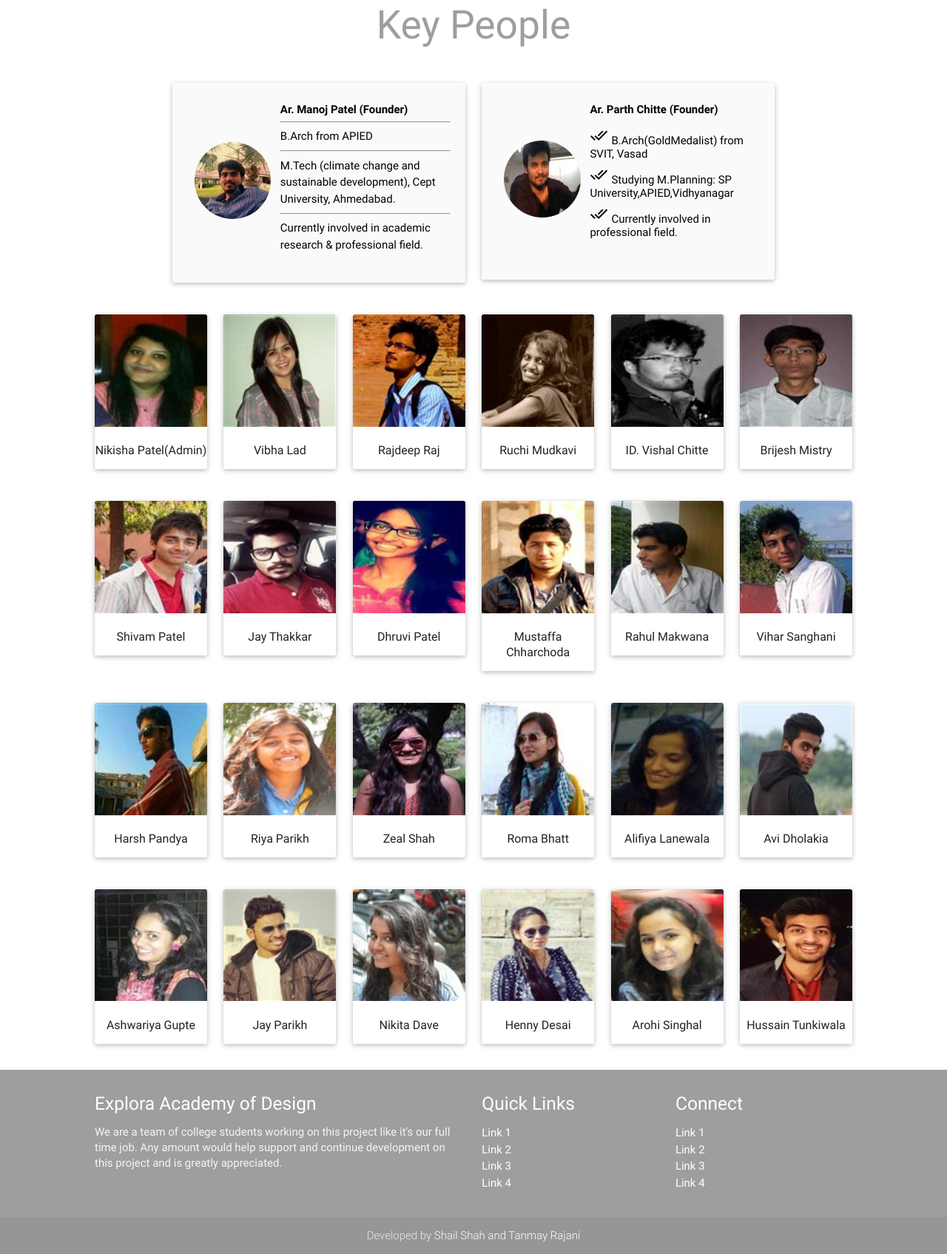
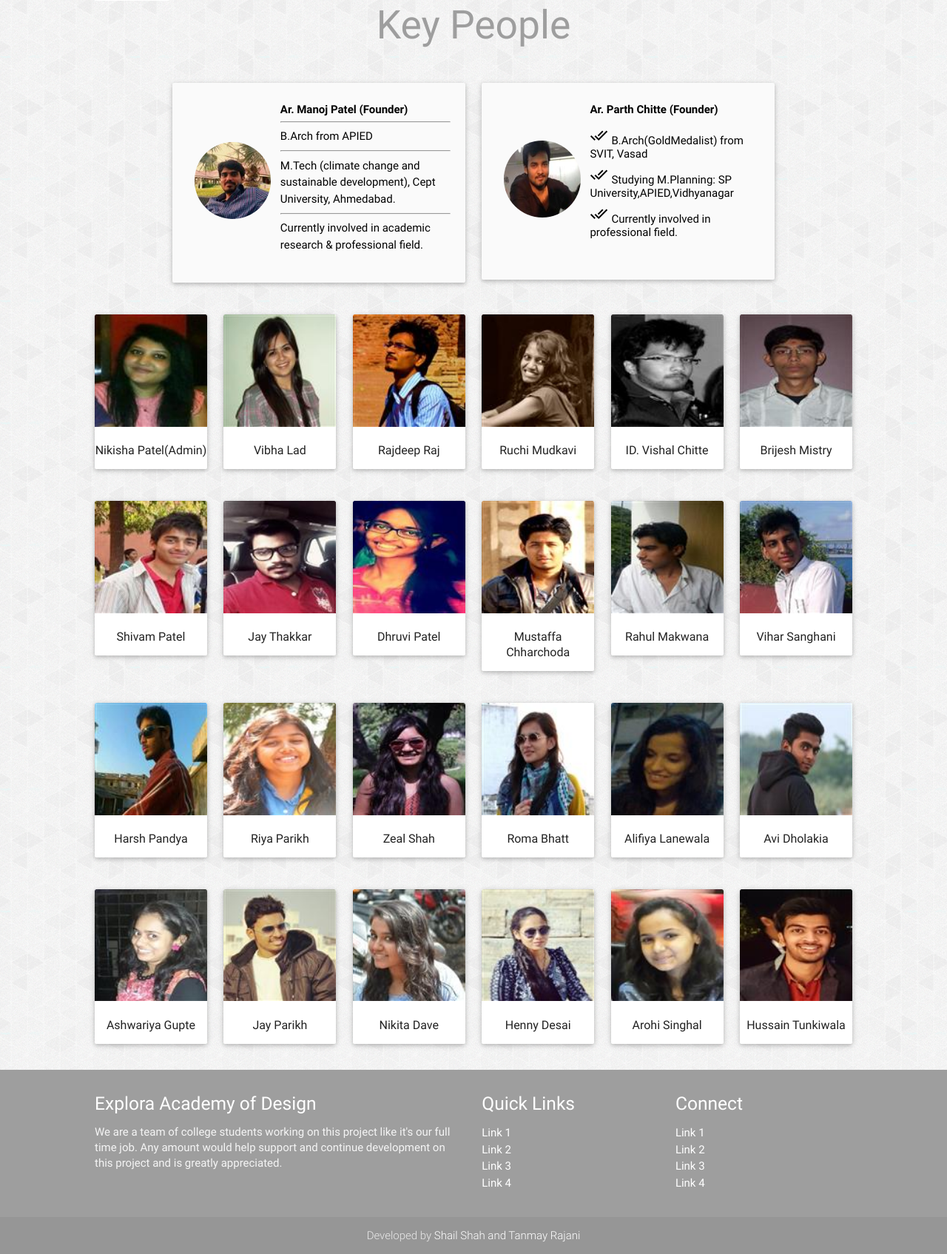
Before and after one commit to shailshah9/Explora.in, a PHP site: page /key_people.html in a window 1280 px wide. Shown: the part 102-1797 px from the top of the page at 74% size. Run offline with PHP 8.4, Linux system fonts and the light colour scheme.

Commit message:
how about this background?

```diff
--- a/css/keypeople.css
+++ b/css/keypeople.css
@@ -9,7 +9,10 @@
 	padding: 15px 0px;
 }
 
-
+body{
+	background: url(../media/bg.png);
+	background-repeat: repeat;
+}
 
 .vertialign{
 	vertical-align: top;
--- a/css/style.css
+++ b/css/style.css
@@ -3,6 +3,11 @@ nav .brand-logo {
   color: #FFF;
   vertical-align: middle;
   z-index: 3;
+}
+
+body{
+  background: url(../media/bg.png);
+  background-repeat: repeat;
 }
 
 .container{
```
Also changed, not shown: media/bg.png (added).
